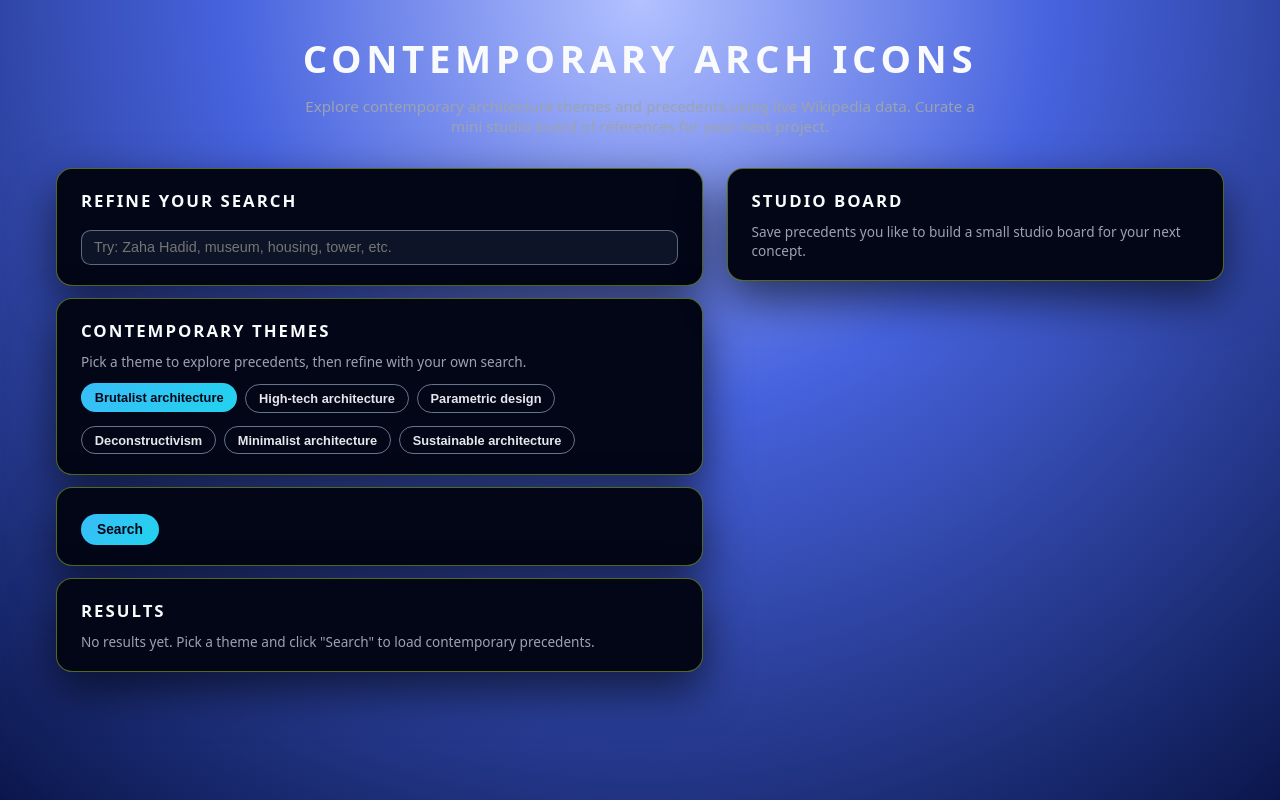
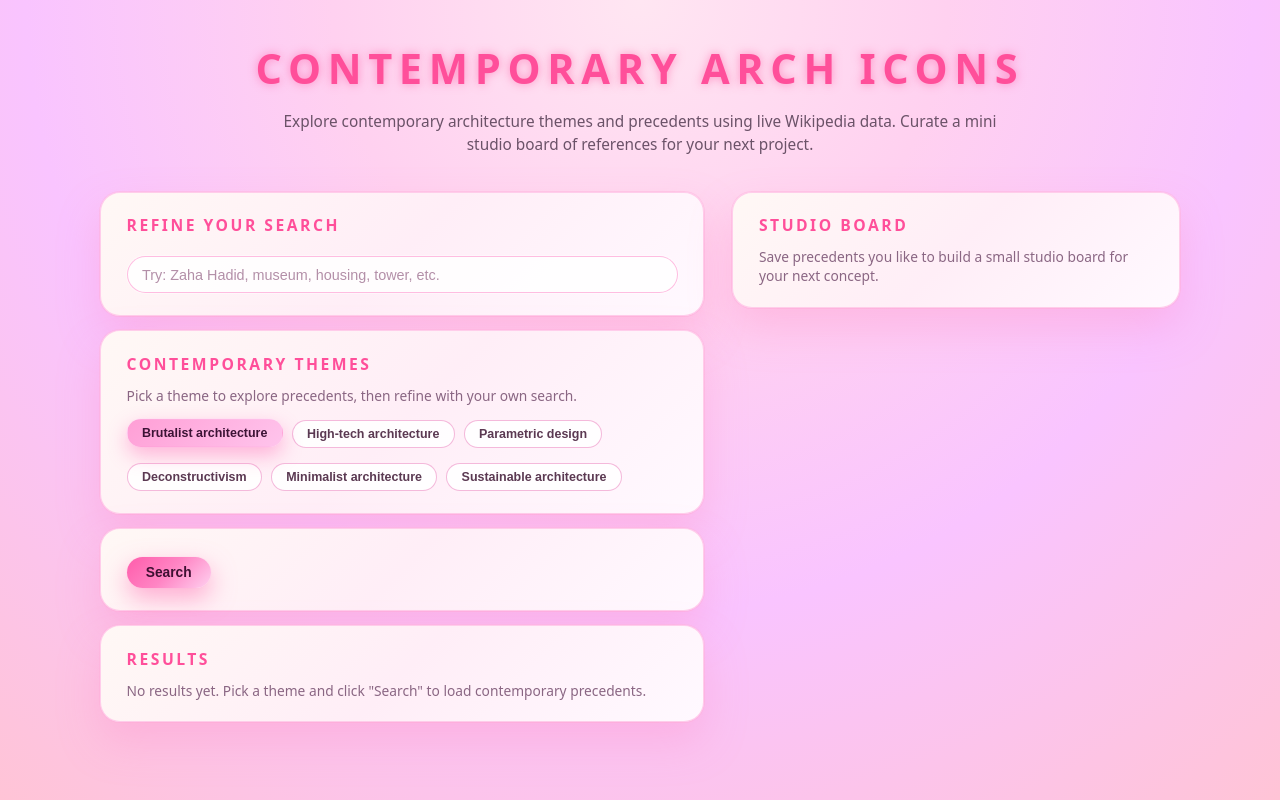
Before and after one commit to JadaNaomibk/archlib, a React (Vite) app: page / in a window 1280 px wide. Built offline with nearby package versions, Linux system fonts and the light colour scheme.

Commit message:
style: apply Y2K pink/cream base layout and card theme

```diff
--- a/src/index.css
+++ b/src/index.css
@@ -1,3 +1,6 @@
+/* =========
+   GLOBAL RESET
+   ========= */
 *,
 *::before,
 *::after {
@@ -6,134 +9,202 @@
   padding: 0;
 }
 
+/* =========
+   BODY / ROOT
+   ========= */
 body {
   font-family: system-ui, -apple-system, BlinkMacSystemFont, 'Segoe UI',
     sans-serif;
-  background: radial-gradient(circle at top, #b3c1ff, #4763de 40%, #0a164b);
-  color: #f9fafb;
+  /* Soft Y2K pink gradient background */
+  background: radial-gradient(circle at top, #ffe6f2 0%, #ffd1f0 30%, #f9c4ff 60%, #ffc4d6 100%);
+  color: #322433;
   min-height: 100vh;
 }
 
+/* Main app container */
 .app {
-  max-width: 1200px;
+  max-width: 1120px;
   margin: 0 auto;
-  padding: 2rem 1rem 3rem;
+  padding: 2.5rem 1.25rem 3.5rem;
 }
 
+/* =========
+   HEADER
+   ========= */
 .app-header {
   text-align: center;
-  margin-bottom: 2rem;
+  margin-bottom: 2.25rem;
 }
 
 .app-header h1 {
-  font-size: 2.4rem;
-  letter-spacing: 0.12em;
+  font-size: 2.6rem;
+  letter-spacing: 0.16em;
   text-transform: uppercase;
+  color: #ff4f9a; /* punchy pink title */
+  text-shadow: 0 0 10px rgba(255, 79, 154, 0.55);
 }
 
+/* Subheading under the title */
 .subtitle {
-  margin-top: 0.75rem;
-  font-size: 0.95rem;
-  color: #9ca3af;
-  max-width: 700px;
+  margin-top: 0.85rem;
+  font-size: 0.96rem;
+  color: #6b5268;
+  max-width: 720px;
   margin-inline: auto;
+  line-height: 1.5;
 }
 
+/* =========
+   LAYOUT
+   ========= */
 .app-main {
   display: grid;
-  grid-template-columns: minmax(0, 1.3fr) minmax(0, 1fr);
-  gap: 1.5rem;
+  grid-template-columns: minmax(0, 1.35fr) minmax(0, 1fr);
+  gap: 1.75rem;
 }
 
+/* =========
+   CARD SHELLS
+   ========= */
 .card {
-  background: radial-gradient(circle at top left, #020617, #020617 40%, #020617);
-  border-radius: 1rem;
-  padding: 1.25rem 1.5rem;
-  box-shadow: 0 18px 45px rgba(0, 0, 0, 0.6);
-  border: 1px solid rgba(202, 255, 45, 0.4);
-  margin-bottom: 0.75rem;
+  background: linear-gradient(135deg, #fff8f5 0%, #ffeef7 50%, #fff9ff 100%);
+  border-radius: 1.25rem;
+  padding: 1.35rem 1.6rem;
+  box-shadow:
+    0 20px 40px rgba(255, 143, 198, 0.35),
+    0 0 0 1px rgba(255, 182, 222, 0.5);
+  border: 1px solid rgba(255, 201, 233, 0.9);
+  margin-bottom: 0.9rem;
+  backdrop-filter: blur(8px);
 }
 
 .card h2 {
-  font-size: 1.05rem;
-  margin-bottom: 0.6rem;
-  letter-spacing: 0.12em;
+  font-size: 0.98rem;
+  margin-bottom: 0.7rem;
+  letter-spacing: 0.16em;
   text-transform: uppercase;
+  color: #ff4f9a;
 }
 
+/* =========
+   INPUTS
+   ========= */
 input[type='text'] {
-  margin-top: 0.5rem;
+  margin-top: 0.55rem;
   width: 100%;
-  background: rgba(15, 23, 42, 0.9);
-  color: #e5e7eb;
-  border-radius: 0.6rem;
-  border: 1px solid rgba(148, 163, 184, 0.6);
-  padding: 0.55rem 0.75rem;
+  background: rgba(255, 255, 255, 0.85);
+  color: #3e283c;
+  border-radius: 999px;
+  border: 1px solid rgba(255, 182, 222, 0.9);
+  padding: 0.6rem 0.9rem;
   outline: none;
   font-size: 0.9rem;
+  box-shadow: 0 0 0 1px rgba(255, 255, 255, 0.4);
+}
+
+input[type='text']::placeholder {
+  color: #b38fa8;
 }
 
 input[type='text']:focus {
-  border-color: #d5f5c8;
-  box-shadow: 0 0 0 1px rgba(56, 189, 248, 0.4);
+  border-color: #ff7fbc;
+  box-shadow:
+    0 0 0 1px rgba(255, 173, 216, 0.9),
+    0 0 12px rgba(255, 127, 188, 0.65);
 }
 
+/* =========
+   TOPIC PILLS
+   ========= */
 .pill-row {
   display: flex;
   flex-wrap: wrap;
-  gap: 0.5rem;
+  gap: 0.55rem;
   margin-top: 0.5rem;
 }
 
+/* Base pill style */
 .pill {
   border-radius: 999px;
-  border: 1px solid rgba(148, 163, 184, 0.7);
-  padding: 0.35rem 0.8rem;
-  font-size: 0.8rem;
-  background: transparent;
-  color: #e5e7eb;
+  border: 1px solid rgba(243, 178, 215, 0.9);
+  padding: 0.38rem 0.9rem;
+  font-size: 0.78rem;
+  background: rgba(255, 255, 255, 0.88);
+  color: #5b3952;
   cursor: pointer;
-  transition: background 0.15s ease, color 0.15s ease, transform 0.1s ease;
+  transition:
+    background 0.15s ease,
+    color 0.15s ease,
+    transform 0.1s ease,
+    box-shadow 0.15s ease;
 }
 
-.pill:hover {
-  background: rgba(148, 163, 184, 0.15);
+/* Selected pill */
+.pill--active {
+  background: linear-gradient(135deg, #ff9fd6, #ffc4ec);
+  color: #3c1335;
+  border-color: transparent;
   transform: translateY(-1px);
+  box-shadow:
+    0 8px 20px rgba(255, 100, 180, 0.45),
+    0 0 0 1px rgba(255, 238, 250, 0.8);
 }
 
-
-.pill--active {
-  background: linear-gradient(135deg, #38bdf8, #22d3ee);
-  color: #020617;
-  border-color: transparent;
+/* Hover for all pills */
+.pill:hover {
+  background: rgba(255, 236, 250, 0.95);
   transform: translateY(-1px);
+  box-shadow: 0 8px 18px rgba(255, 153, 210, 0.35);
 }
 
+/* =========
+   BUTTONS
+   ========= */
 button {
   border: none;
   border-radius: 999px;
-  padding: 0.5rem 1rem;
+  padding: 0.5rem 1.2rem;
   font-size: 0.86rem;
   font-weight: 600;
   cursor: pointer;
-  transition: transform 0.1s ease, box-shadow 0.1s ease, opacity 0.2s ease;
-  margin-top: 0.35rem;
+  transition:
+    transform 0.1s ease,
+    box-shadow 0.15s ease,
+    opacity 0.2s ease,
+    background 0.15s ease;
+  margin-top: 0.4rem;
 }
 
+/* Primary CTA button: bright pink */
 .btn-primary {
-  background: linear-gradient(135deg, #38bdf8, #22d3ee);
-  color: #020617;
+  background: linear-gradient(135deg, #ff5cab, #ff85c4, #ffd1f0);
+  color: #3e1032;
+  box-shadow:
+    0 10px 24px rgba(255, 95, 171, 0.5),
+    0 0 0 1px rgba(255, 240, 246, 0.9);
 }
 
+/* Secondary button: outline glassy */
 .btn-secondary {
-  background: transparent;
-  color: #e5e7eb;
-  border: 1px solid rgba(248, 250, 252, 0.7);
+  background: rgba(255, 255, 255, 0.7);
+  color: #5b3952;
+  border: 1px solid rgba(243, 178, 215, 0.9);
+  box-shadow:
+    0 8px 20px rgba(255, 182, 222, 0.35),
+    0 0 0 1px rgba(255, 252, 255, 0.8);
 }
 
+/* Button hover + pressed feel */
 button:hover {
   transform: translateY(-1px);
-  box-shadow: 0 10px 25px rgba(7, 52, 21, 0.35);
+  box-shadow:
+    0 14px 30px rgba(255, 120, 193, 0.55),
+    0 0 0 1px rgba(255, 238, 252, 0.95);
+}
+
+button:active {
+  transform: translateY(1px);
+  box-shadow: 0 6px 14px rgba(255, 120, 193, 0.45);
 }
 
 button:disabled {
@@ -142,50 +213,82 @@ button:disabled {
   box-shadow: none;
 }
 
+/* Card containing search/reset actions */
 .inline-actions {
   display: flex;
+  gap: 0.5rem;
   justify-content: flex-start;
+  flex-wrap: wrap;
 }
 
+/* =========
+   RESULTS GRID
+   ========= */
 .grid {
-  margin-top: 0.9rem;
+  margin-top: 1rem;
   display: grid;
   grid-template-columns: repeat(auto-fit, minmax(240px, 1fr));
   gap: 1rem;
 }
 
+/* Each result card from Wikipedia */
 .result-card {
-  background: rgba(15, 23, 42, 0.95);
-  border-radius: 0.9rem;
-  border: 1px solid rgba(148, 163, 184, 0.4);
-  padding: 0.85rem 0.95rem 0.95rem;
+  background: linear-gradient(135deg, #fff8fb, #ffeaf6);
+  border-radius: 1rem;
+  border: 1px solid rgba(255, 196, 226, 0.95);
+  padding: 0.9rem 1rem 1rem;
   display: flex;
   flex-direction: column;
-  gap: 0.4rem;
+  gap: 0.45rem;
+  box-shadow:
+    0 14px 30px rgba(255, 153, 210, 0.4),
+    0 0 0 1px rgba(255, 248, 252, 0.95);
+  min-height: 180px;
+  transition:
+    transform 0.12s ease,
+    box-shadow 0.18s ease;
+}
+
+/* Hover float for cards */
+.result-card:hover {
+  transform: translateY(-3px);
+  box-shadow:
+    0 20px 40px rgba(255, 137, 205, 0.6),
+    0 0 0 1px rgba(255, 248, 252, 1);
 }
 
 .result-card h3 {
-  font-size: 0.96rem;
+  font-size: 0.98rem;
+  color: #40213d;
 }
 
+/* Wikipedia snippet text */
 .snippet {
-  font-size: 0.82rem;
-  color: #cbd5f5;
+  font-size: 0.84rem;
+  color: #704f6c;
+  line-height: 1.4;
 }
 
+/* Bottom row: link + button */
 .result-actions {
-  margin-top: 0.4rem;
+  margin-top: 0.45rem;
   display: flex;
   justify-content: space-between;
   align-items: center;
-  gap: 0.5rem;
+  gap: 0.6rem;
 }
 
+/* =========
+   LINKS
+   ========= */
 .link,
 .favorite-link {
   font-size: 0.8rem;
-  color: #38bdf8;
+  color: #eb3e90;
   text-decoration: none;
+  font-weight: 600;
+  letter-spacing: 0.04em;
+  text-transform: uppercase;
 }
 
 .link:hover,
@@ -193,21 +296,27 @@ button:disabled {
   text-decoration: underline;
 }
 
+/* =========
+   META TEXT (INFO / ERROR)
+   ========= */
 .info {
-  font-size: 0.85rem;
-  color: #9ca3af;
+  font-size: 0.86rem;
+  color: #8a6683;
   margin-top: 0.35rem;
 }
 
 .error {
-  color: #f97373;
-  font-size: 0.85rem;
+  color: #e11d48;
+  font-size: 0.86rem;
   margin-top: 0.35rem;
 }
 
+/* =========
+   STUDIO BOARD / FAVORITES
+   ========= */
 .favorites-list {
   list-style: none;
-  margin-top: 0.75rem;
+  margin-top: 0.8rem;
   display: flex;
   flex-direction: column;
   gap: 0.75rem;
@@ -218,23 +327,34 @@ button:disabled {
   justify-content: space-between;
   align-items: center;
   gap: 0.75rem;
-  padding: 0.7rem 0.85rem;
-  border-radius: 0.75rem;
-  border: 1px solid rgba(148, 163, 184, 0.4);
-  background: rgba(15, 23, 42, 0.95);
+  padding: 0.65rem 0.9rem;
+  border-radius: 0.9rem;
+  border: 1px solid rgba(255, 196, 226, 0.95);
+  background: linear-gradient(135deg, #fffafd, #ffeef7);
+  box-shadow:
+    0 10px 22px rgba(255, 171, 214, 0.45),
+    0 0 0 1px rgba(255, 248, 252, 0.98);
 }
 
 .favorite-title {
   font-size: 0.9rem;
+  color: #3c1e39;
 }
 
 .favorite-meta {
   font-size: 0.8rem;
-  color: #9ca3af;
+  color: #8a6683;
 }
 
+/* =========
+   RESPONSIVE
+   ========= */
 @media (max-width: 900px) {
   .app-main {
     grid-template-columns: minmax(0, 1fr);
   }
+
+  .app {
+    padding-inline: 1rem;
+  }
 }
```
